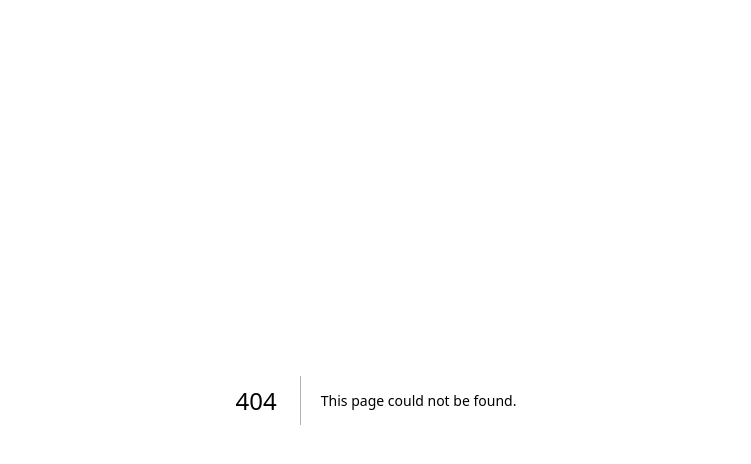
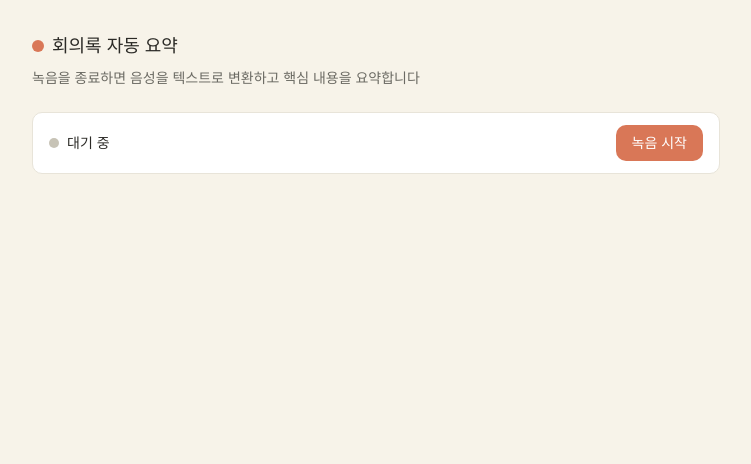
Before and after one commit to HE4TH/ai_agent, a Next.js app: page /meeting-notes in a window 1280 px wide. Before the commit this address had no page. Shown: the top 464 px of the page, without its empty margins (264-1015 px from the left). Built offline with nearby package versions, Linux system fonts and the light colour scheme.

Commit message:
회의록 자동 요약 기능 추가
녹음 종료 시 오디오를 OpenRouter whisper-1로 전사하고,
callClaude(anthropic/claude-sonnet-5)로 핵심 내용/결정 사항/액션
아이템을 요약해 meeting_notes에 저장하는 /meeting-notes 페이지와
API를 추가.

```diff
--- /dev/null
+++ b/app/api/meeting-notes/route.ts
@@ -0,0 +1,61 @@
+import { NextRequest, NextResponse } from 'next/server';
+import { client, callClaude } from '@/lib/llm/client';
+import { supabaseAdmin } from '@/lib/supabase-admin';
+import { auth } from '@/auth';
+
+export const dynamic = 'force-dynamic';
+
+const SUMMARY_MODEL = 'anthropic/claude-sonnet-5';
+const SUMMARY_PROMPT_INSTRUCTION = '핵심 내용, 결정 사항, 액션 아이템을 정리해서 요약해줘';
+
+export async function POST(request: NextRequest) {
+  const session = await auth();
+
+  if (!session?.user) {
+    return NextResponse.json({ error: '로그인이 필요합니다' }, { status: 401 });
+  }
+
+  const formData = await request.formData();
+  const audio = formData.get('audio');
+
+  if (!(audio instanceof Blob)) {
+    return NextResponse.json({ error: '오디오 파일이 필요합니다' }, { status: 400 });
+  }
+
+  try {
+    const file = new File([audio], 'recording.webm', {
+      type: audio.type || 'audio/webm',
+    });
+
+    const transcription = await client.audio.transcriptions.create({
+      file,
+      model: 'whisper-1',
+    });
+
+    const rawTranscript = transcription.text;
+
+    const summary = await callClaude(
+      `${SUMMARY_PROMPT_INSTRUCTION}\n\n${rawTranscript}`,
+      SUMMARY_MODEL
+    );
+
+    const { data, error } = await supabaseAdmin
+      .from('meeting_notes')
+      .insert({
+        user_id: session.user.id,
+        raw_transcript: rawTranscript,
+        summary,
+      })
+      .select()
+      .single();
+
+    if (error) {
+      return NextResponse.json({ error: error.message }, { status: 500 });
+    }
+
+    return NextResponse.json(data, { status: 201 });
+  } catch (error) {
+    const message = error instanceof Error ? error.message : '알 수 없는 에러';
+    return NextResponse.json({ error: message }, { status: 500 });
+  }
+}
--- /dev/null
+++ b/app/meeting-notes/page.tsx
@@ -0,0 +1,166 @@
+'use client';
+
+import { useRef, useState } from 'react';
+
+type MeetingNote = {
+  id: string;
+  raw_transcript: string;
+  summary: string;
+};
+
+export default function MeetingNotesPage() {
+  const [isRecording, setIsRecording] = useState(false);
+  const [processing, setProcessing] = useState(false);
+  const [note, setNote] = useState<MeetingNote | null>(null);
+  const [errorMessage, setErrorMessage] = useState<string | null>(null);
+
+  const mediaRecorderRef = useRef<MediaRecorder | null>(null);
+  const audioChunksRef = useRef<Blob[]>([]);
+
+  const submitRecording = async (blob: Blob) => {
+    setProcessing(true);
+    setErrorMessage(null);
+
+    try {
+      const formData = new FormData();
+      formData.append('audio', blob, 'recording.webm');
+
+      const res = await fetch('/api/meeting-notes', {
+        method: 'POST',
+        body: formData,
+      });
+      const data = await res.json();
+
+      if (!res.ok) {
+        throw new Error(data.error ?? '회의록 생성 중 오류가 발생했습니다');
+      }
+
+      setNote(data);
+    } catch (error) {
+      setErrorMessage(error instanceof Error ? error.message : '회의록 생성 중 오류가 발생했습니다');
+    } finally {
+      setProcessing(false);
+    }
+  };
+
+  const startRecording = async () => {
+    setErrorMessage(null);
+    setNote(null);
+
+    try {
+      const stream = await navigator.mediaDevices.getUserMedia({ audio: true });
+      const mediaRecorder = new MediaRecorder(stream, { mimeType: 'audio/webm' });
+      audioChunksRef.current = [];
+
+      mediaRecorder.ondataavailable = (event) => {
+        if (event.data.size > 0) {
+          audioChunksRef.current.push(event.data);
+        }
+      };
+
+      mediaRecorder.onstop = async () => {
+        const blob = new Blob(audioChunksRef.current, { type: 'audio/webm' });
+        stream.getTracks().forEach((track) => track.stop());
+        await submitRecording(blob);
+      };
+
+      mediaRecorderRef.current = mediaRecorder;
+      mediaRecorder.start();
+      setIsRecording(true);
+    } catch {
+      setErrorMessage('마이크에 접근할 수 없습니다. 권한을 확인해주세요.');
+    }
+  };
+
+  const stopRecording = () => {
+    mediaRecorderRef.current?.stop();
+    mediaRecorderRef.current = null;
+    setIsRecording(false);
+  };
+
+  return (
+    <div className="min-h-screen" style={{ backgroundColor: '#f7f3e9' }}>
+      <div className="mx-auto flex max-w-[720px] flex-col px-4 py-8">
+        <div className="mb-2 flex items-center gap-2">
+          <span
+            className="inline-block h-3 w-3 rounded-full"
+            style={{ backgroundColor: '#d97757' }}
+          />
+          <h1 className="text-lg font-medium" style={{ color: '#2b2a26' }}>
+            회의록 자동 요약
+          </h1>
+        </div>
+        <p className="mb-6 text-sm" style={{ color: '#6b6a63' }}>
+          녹음을 종료하면 음성을 텍스트로 변환하고 핵심 내용을 요약합니다
+        </p>
+
+        <div
+          className="mb-6 flex items-center justify-between rounded-[10px] border bg-white px-4 py-3"
+          style={{ borderColor: '#e8e4d9' }}
+        >
+          <div className="flex items-center gap-2">
+            <span
+              className="inline-block h-2.5 w-2.5 rounded-full"
+              style={{ backgroundColor: isRecording ? '#d97757' : '#c7c3b6' }}
+            />
+            <span className="text-sm" style={{ color: '#2b2a26' }}>
+              {isRecording ? '녹음 중...' : processing ? '요약 생성 중...' : '대기 중'}
+            </span>
+          </div>
+
+          <button
+            onClick={isRecording ? stopRecording : startRecording}
+            disabled={processing}
+            className="rounded-[10px] px-4 py-2 text-sm font-medium text-white transition-opacity disabled:opacity-50"
+            style={{ backgroundColor: isRecording ? '#45443f' : '#d97757' }}
+          >
+            {isRecording ? '녹음 종료' : '녹음 시작'}
+          </button>
+        </div>
+
+        {errorMessage && (
+          <div
+            className="mb-6 rounded-[10px] border px-4 py-3 text-sm"
+            style={{ borderColor: '#e8e4d9', backgroundColor: '#fbe9e7', color: '#8a3b2f' }}
+          >
+            {errorMessage}
+          </div>
+        )}
+
+        {note && (
+          <div className="flex flex-col gap-3">
+            <div
+              className="rounded-[10px] border bg-white px-4 py-3"
+              style={{ borderColor: '#e8e4d9' }}
+            >
+              <span className="mb-2 block text-sm font-medium" style={{ color: '#2b2a26' }}>
+                요약
+              </span>
+              <p
+                className="whitespace-pre-wrap text-sm"
+                style={{ color: '#2b2a26', lineHeight: 1.7 }}
+              >
+                {note.summary}
+              </p>
+            </div>
+
+            <div
+              className="rounded-[10px] border bg-white px-4 py-3"
+              style={{ borderColor: '#e8e4d9' }}
+            >
+              <span className="mb-2 block text-sm font-medium" style={{ color: '#2b2a26' }}>
+                원본 텍스트
+              </span>
+              <p
+                className="whitespace-pre-wrap text-sm"
+                style={{ color: '#6b6a63', lineHeight: 1.7 }}
+              >
+                {note.raw_transcript}
+              </p>
+            </div>
+          </div>
+        )}
+      </div>
+    </div>
+  );
+}
```
